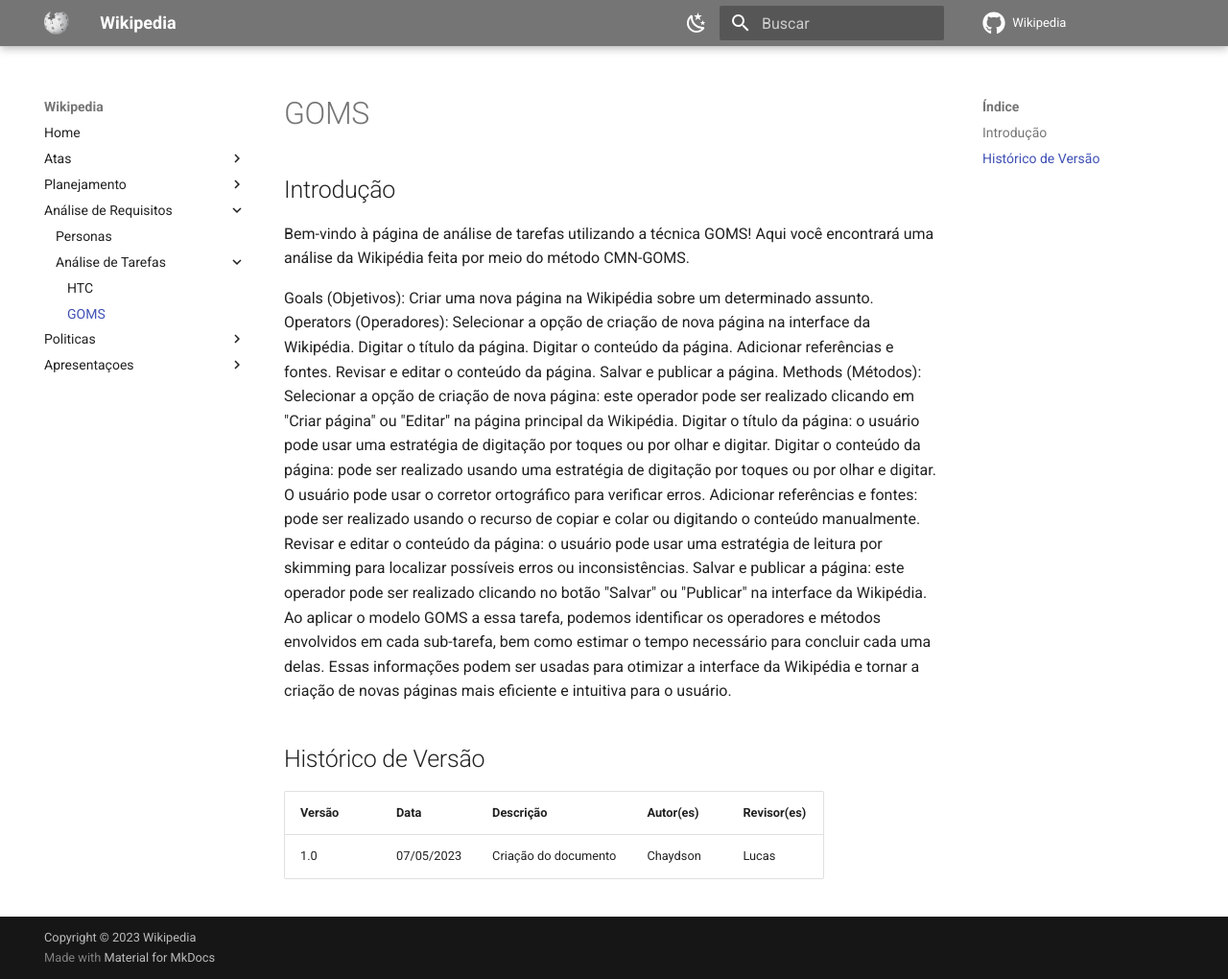
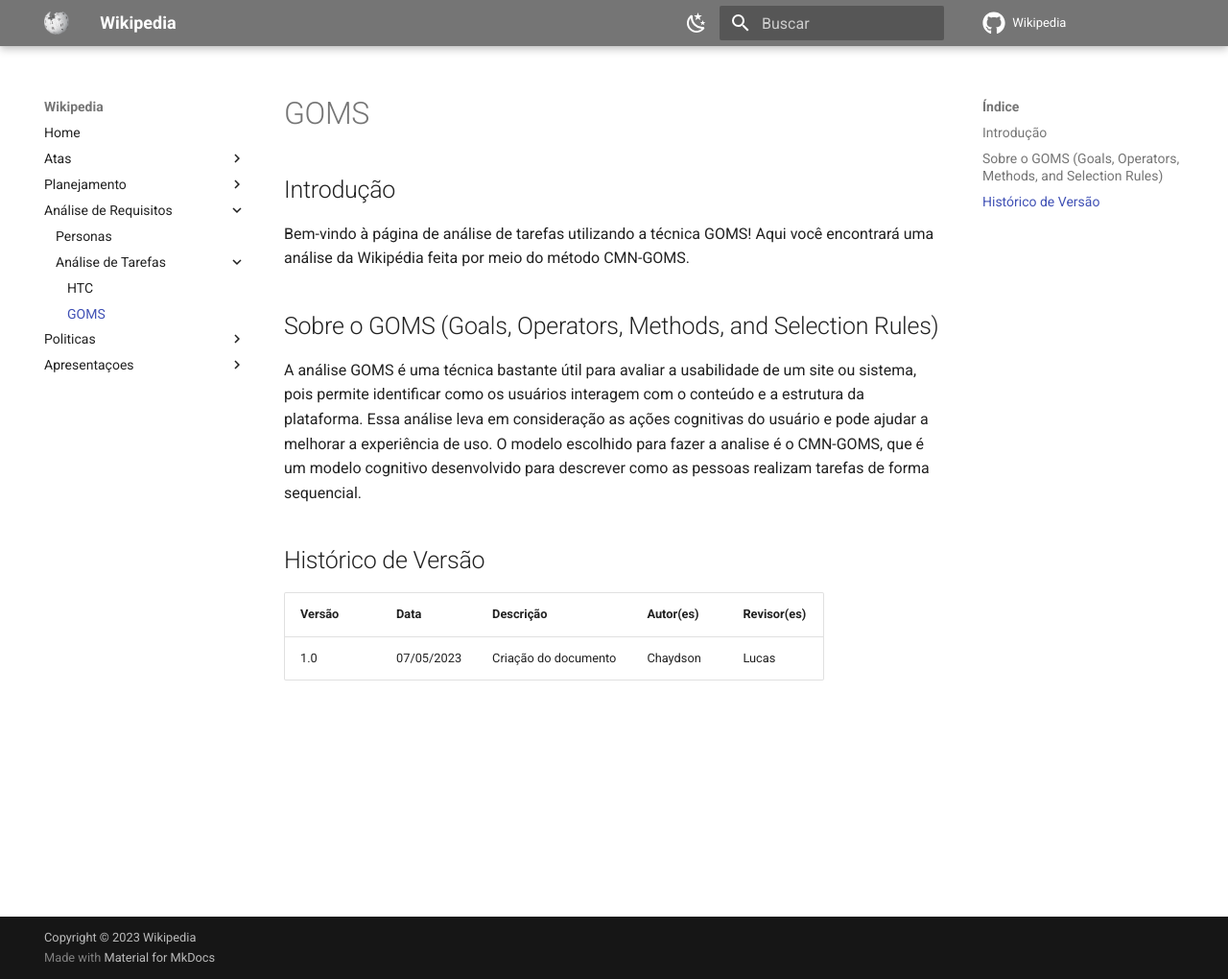
Before and after one commit to Interacao-Humano-Computador/2023.1-Wikipedia, an MkDocs documentation site: the page built from docs/analise-de-requisitos/goms.md, in a window 1280 px wide and 1020 px high. Shown: the whole window at 96% size. Built offline with MkDocs 1.6.1 and Material for MkDocs 9.7.7, drawn with Linux system fonts in a browser that asks for light colours; comment, search, counter and statistics services are not loaded.

Commit message:
adicionando informações sobre o GOMS

```diff
--- a/docs/analise-de-requisitos/goms.md
+++ b/docs/analise-de-requisitos/goms.md
@@ -4,24 +4,10 @@
 
 Bem-vindo à página de análise de tarefas utilizando a técnica GOMS! Aqui você encontrará uma análise da Wikipédia feita por meio do método CMN-GOMS.
 
+## Sobre o GOMS (Goals, Operators, Methods, and Selection Rules)
 
-Goals (Objetivos):
-Criar uma nova página na Wikipédia sobre um determinado assunto.
-Operators (Operadores):
-Selecionar a opção de criação de nova página na interface da Wikipédia.
-Digitar o título da página.
-Digitar o conteúdo da página.
-Adicionar referências e fontes.
-Revisar e editar o conteúdo da página.
-Salvar e publicar a página.
-Methods (Métodos):
-Selecionar a opção de criação de nova página: este operador pode ser realizado clicando em "Criar página" ou "Editar" na página principal da Wikipédia.
-Digitar o título da página: o usuário pode usar uma estratégia de digitação por toques ou por olhar e digitar.
-Digitar o conteúdo da página: pode ser realizado usando uma estratégia de digitação por toques ou por olhar e digitar. O usuário pode usar o corretor ortográfico para verificar erros.
-Adicionar referências e fontes: pode ser realizado usando o recurso de copiar e colar ou digitando o conteúdo manualmente.
-Revisar e editar o conteúdo da página: o usuário pode usar uma estratégia de leitura por skimming para localizar possíveis erros ou inconsistências.
-Salvar e publicar a página: este operador pode ser realizado clicando no botão "Salvar" ou "Publicar" na interface da Wikipédia.
-Ao aplicar o modelo GOMS a essa tarefa, podemos identificar os operadores e métodos envolvidos em cada sub-tarefa, bem como estimar o tempo necessário para concluir cada uma delas. Essas informações podem ser usadas para otimizar a interface da Wikipédia e tornar a criação de novas páginas mais eficiente e intuitiva para o usuário.
+A análise GOMS é uma técnica bastante útil para avaliar a usabilidade de um site ou sistema, pois permite identificar como os usuários interagem com o conteúdo e a estrutura da plataforma. Essa análise leva em consideração as ações cognitivas do usuário e pode ajudar a melhorar a experiência de uso. O modelo escolhido para fazer a analise é o CMN-GOMS, que é um modelo cognitivo desenvolvido para descrever como as pessoas realizam tarefas de forma sequencial.
+
 
 
 ## Histórico de Versão
```
